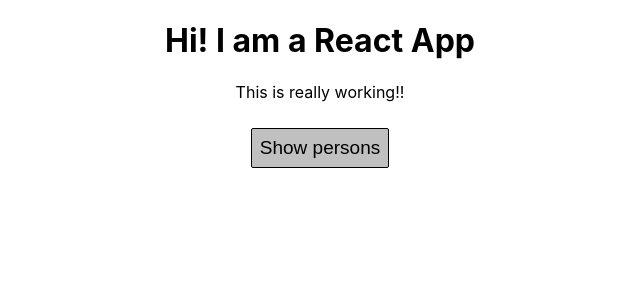
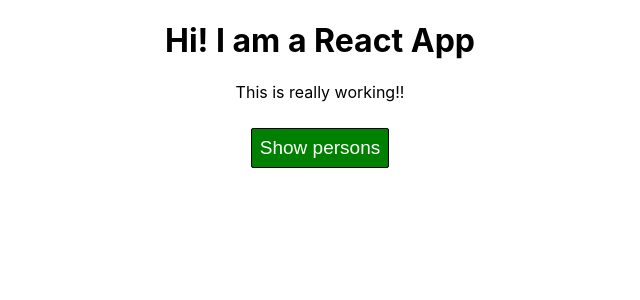
Before and after one commit to justgarcia5/react, a React (Create React App) app: page / in a window 1280 px wide. Shown: the top 300 px of the page, without its empty margins (320-960 px from the left). Built offline with nearby package versions, Linux system fonts and the light colour scheme.

Commit message:
frist lecture

```diff
--- a/src/App.js
+++ b/src/App.js
@@ -49,13 +49,14 @@ class App extends Component {
 
   render () {
     const style = {
-      backgroundColor: 'silver',
+      backgroundColor: 'green',
       font: 'ingerit',
       border: '1px solid black',
       padding: '8px',
       cursor: 'pointer',
       borderRadius: '2px',
       fontSize: '19px',
+      color: 'white'
     }
 
     let persons = true
@@ -74,7 +75,10 @@ class App extends Component {
           })}
         </div>
       )
+      style.backgroundColor = 'red';
     }
+
+
 
     return (
       <div className="App">
```
